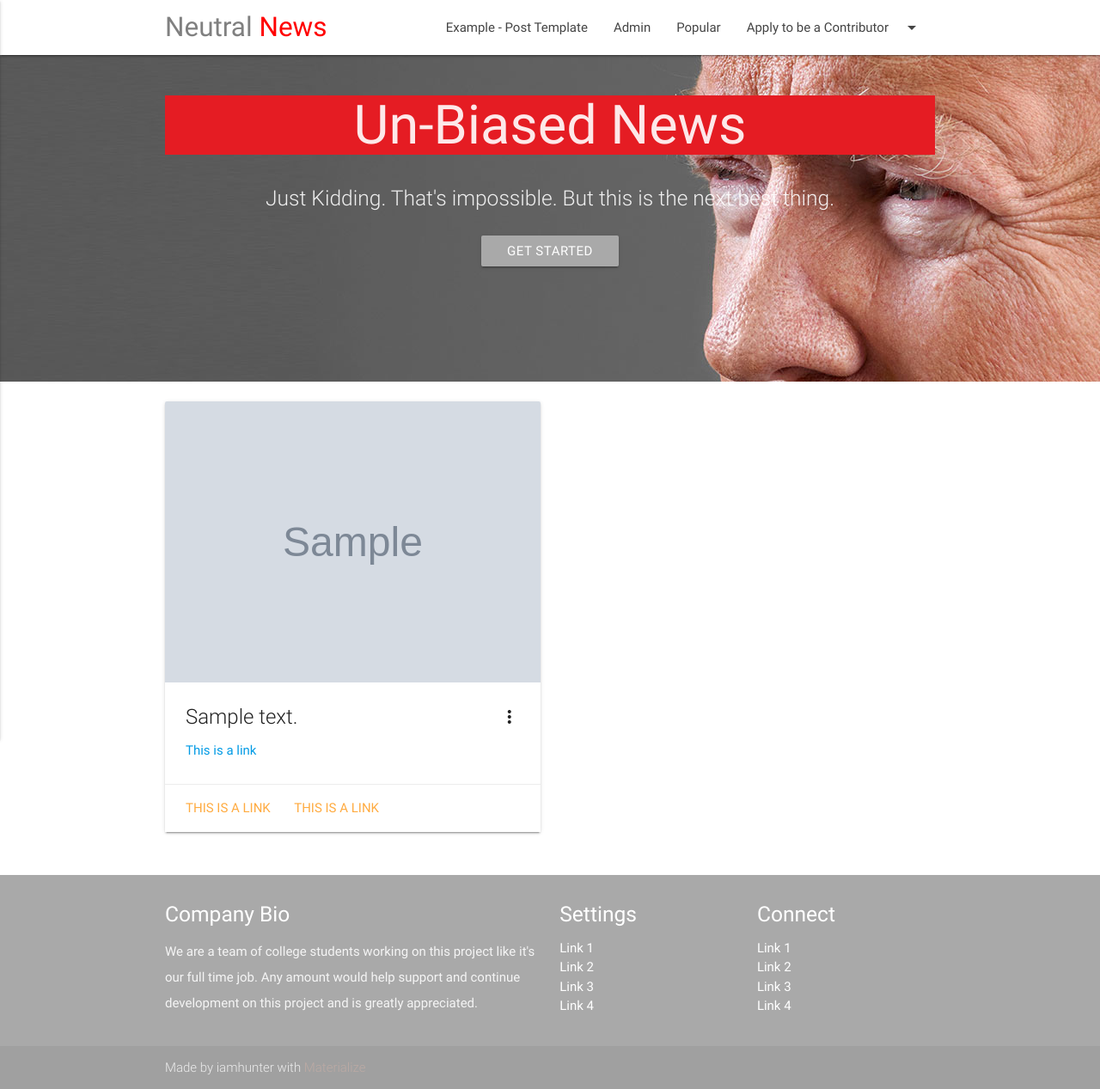
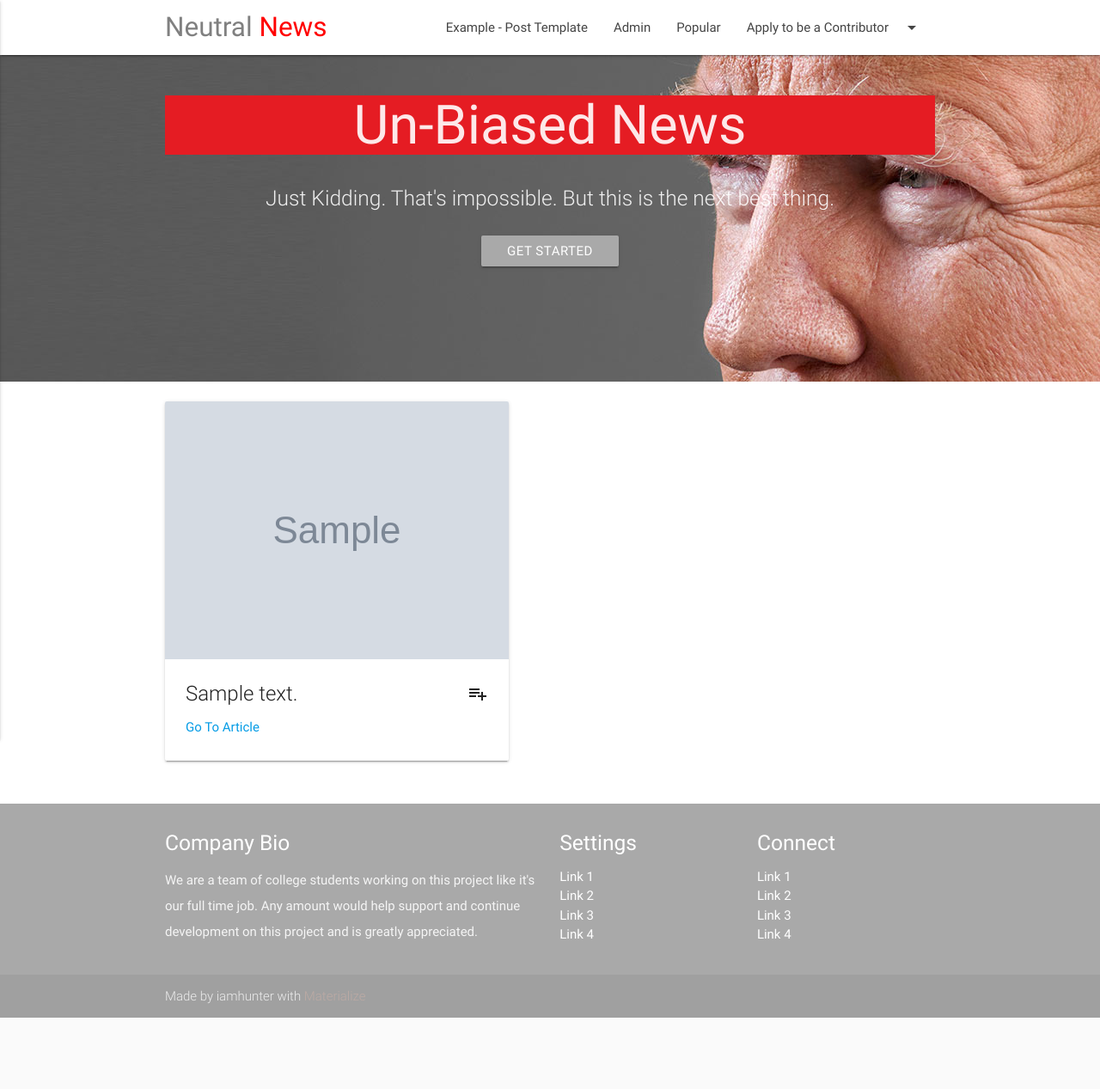
Before and after one commit to iamhunter/Neutral-News, a Django app: page / in a window 1280 px wide. Shown: the whole page at 86% size. After the commit the page ends 1184 px from the top, so only its background shows below. Run offline with Django 3.2, Linux system fonts and the light colour scheme; tables that the repository leaves empty hold one stand-in row (values such as "Sample post"); grey boxes marked "Sample" are stand-in pictures; some libraries are stand-ins or nearby versions.

Commit message:
🏡 Homepage Work

```diff
--- a/news/templates/news/home.html
+++ b/news/templates/news/home.html
@@ -9,15 +9,10 @@
   <link href="https://fonts.googleapis.com/icon?family=Material+Icons" rel="stylesheet">
   <link href="{% static 'news/css/materialize.css' %}" type="text/css" rel="stylesheet" media="screen,projection"/>
   <link href="{% static 'news/css/style.css' %}" type="text/css" rel="stylesheet" media="screen,projection"/>
-  <script src="{% static 'news/js/masonry.pkgd.js' %}"></script>
-<script>
-// jQuery
-$('.grid').masonry({
-  columnWidth: 160,
-  stagger: 30,
-  itemSelector: '.grid-item'
-});
-</script>
+  <!--  Scripts-->
+  <script src="https://code.jquery.com/jquery-2.1.1.min.js"></script>
+  <script src="{% static 'news/js/materialize.js' %}"></script>
+  <script src="{% static 'news/js/init.js' %}"></script>
 
 </head>
 <body>
@@ -70,31 +65,26 @@ $('.grid').masonry({
 
   <div class="section container">
       <div class="row">
-          <div class="grid">
             {% for Article in article_list %}
-            <div class="col s6 grid-item">
+            <div class="col">
                 <div class="card ">
                   <div class="card-image waves-effect waves-block waves-light">
                     <img class="activator" src="{{ Article.image.url }}">
                   </div>
                   <div class="card-content">
-                    <span class="card-title activator grey-text text-darken-4">{{ Article.title_text }}<i class="material-icons right">more_vert</i></span>
-                    <p><a href="#">This is a link</a></p>
+                    <span class="card-title activator grey-text text-darken-4">{{ Article.title_text }}<i class="material-icons right">playlist_add</i></span>
+                    <p><a href="post/{{ Article.slug }}">Go To Article</a></p>
                   </div>
                   <div class="card-reveal">
                     <span class="card-title grey-text text-darken-4">Card Title<i class="material-icons right">close</i></span>
                     <p>{{ Article.truth | safe }}</p>
                   </div>
-                  <div class="card-action">
-                      <a href="#">This is a link</a>
-                      <a href="#">This is a link</a>
-                    </div>
                 </div>
-            </div>
             {% endfor %}
         </div>
         </div>
     </div>
+</div>
 
   <footer class="page-footer grey">
     <div class="container">
@@ -130,11 +120,5 @@ $('.grid').masonry({
     </div>
   </footer>
 
-
-  <!--  Scripts-->
-  <script src="https://code.jquery.com/jquery-2.1.1.min.js"></script>
-  <script src="{% static 'news/js/materialize.js' %}"></script>
-  <script src="{% static 'news/js/init.js' %}"></script>
-
   </body>
 </html>
```
